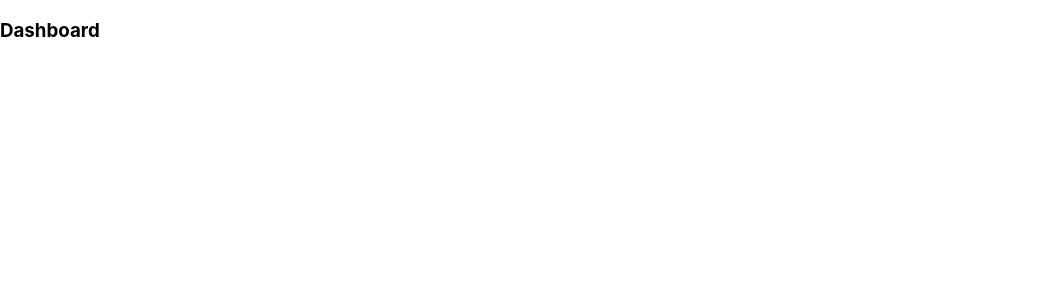
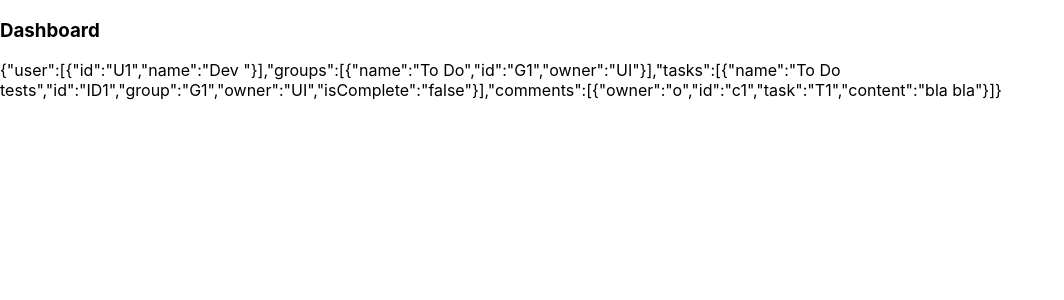
Before and after one commit to bob-smith-compass/full-stack-react2, a React (Create React App) app: page / in a window 1280 px wide. Shown: the top 300 px of the page, without its empty margins (0-1064 px from the left). Built offline with nearby package versions, Linux system fonts and the light colour scheme.

Commit message:
store of redux is used - WORKING

```diff
--- a/package.json
+++ b/package.json
@@ -5,7 +5,8 @@
   "dependencies": {
     "react": "^16.9.0",
     "react-dom": "^16.9.0",
-    "react-scripts": "3.1.1"
+    "react-scripts": "3.1.1",
+    "redux": "^4.0.4"
   },
   "scripts": {
     "start": "react-scripts start",
--- a/src/App.js
+++ b/src/App.js
@@ -1,11 +1,12 @@
 import React from 'react';
 import './App.css';
 import Dashboard from './components/dashboard/Dashboard';
+import {store} from './store/index.js';
 
 function App() {
   return (
     <div>
-    <Dashboard />
+    <Dashboard store={store} />
     </div>
   );
 }
--- a/src/components/dashboard/Dashboard.jsx
+++ b/src/components/dashboard/Dashboard.jsx
@@ -1,9 +1,13 @@
 import React from 'react';
+import { store } from '../../store/index';
 
-const Dashboard = ({groups}) => {
+const Dashboard = (props) => {
+
     return (
         <div>
             <h3>Dashboard</h3>
+            {/* {JSON.stringify(props.store)} */}
+            {JSON.stringify(store.getState())}
         </div>
     );
 }
--- a/src/store/index.js
+++ b/src/store/index.js
@@ -1,5 +1,5 @@
 import { createStore } from 'redux';
-import { defaultState } from '../../server/defaultState';
+import { defaultState } from '../server/defaultState';
 
 export const store = createStore(
     function reducer(state = defaultState, action) {
```
Also changed, not shown: 1 other file (tests, documents, lock files or other folders).
